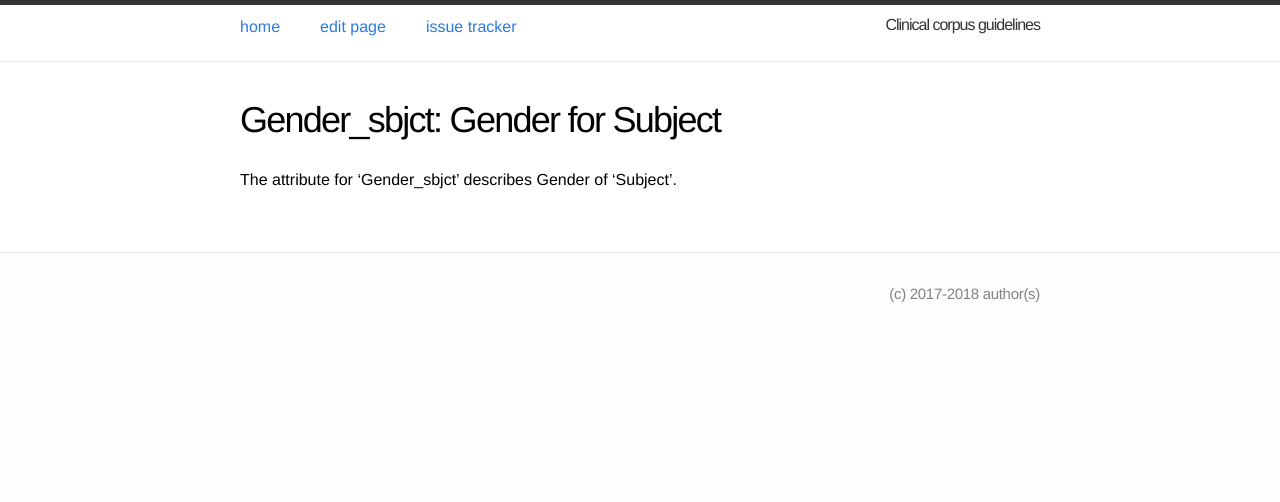
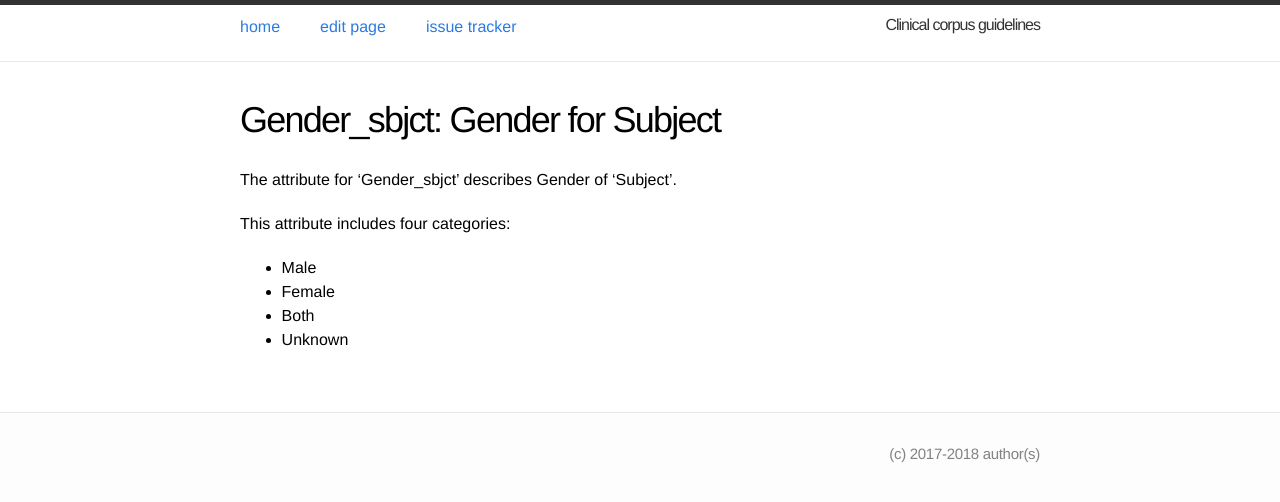
Before and after one commit to ezcatdb/clinicalcorpus-guidelines, a Jekyll site: the page built from _attribute/Gender_sbjct.md, in a window 1280 px wide. Shown: the top 502 px of the page. Built offline with Jekyll 4.4.1, drawn with Linux system fonts in a browser that asks for light colours.

Commit message:
Update Gender_sbjct.md

```diff
--- a/_attribute/Gender_sbjct.md
+++ b/_attribute/Gender_sbjct.md
@@ -6,3 +6,9 @@ order: 10
 ---
 
 The attribute for 'Gender_sbjct' describes Gender of 'Subject'.
+
+This attribute includes four categories:
+- Male
+- Female
+- Both
+- Unknown
```
